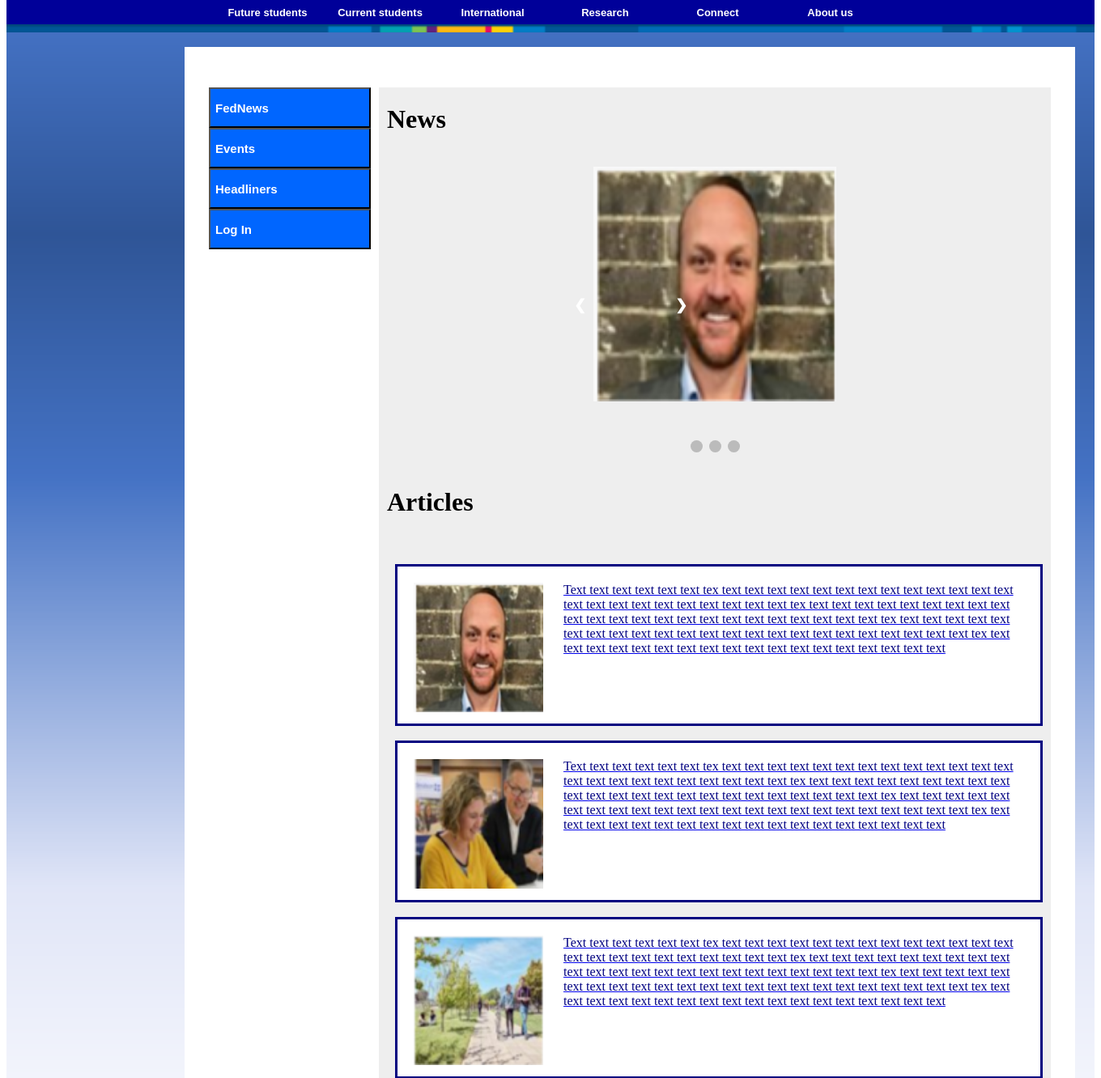
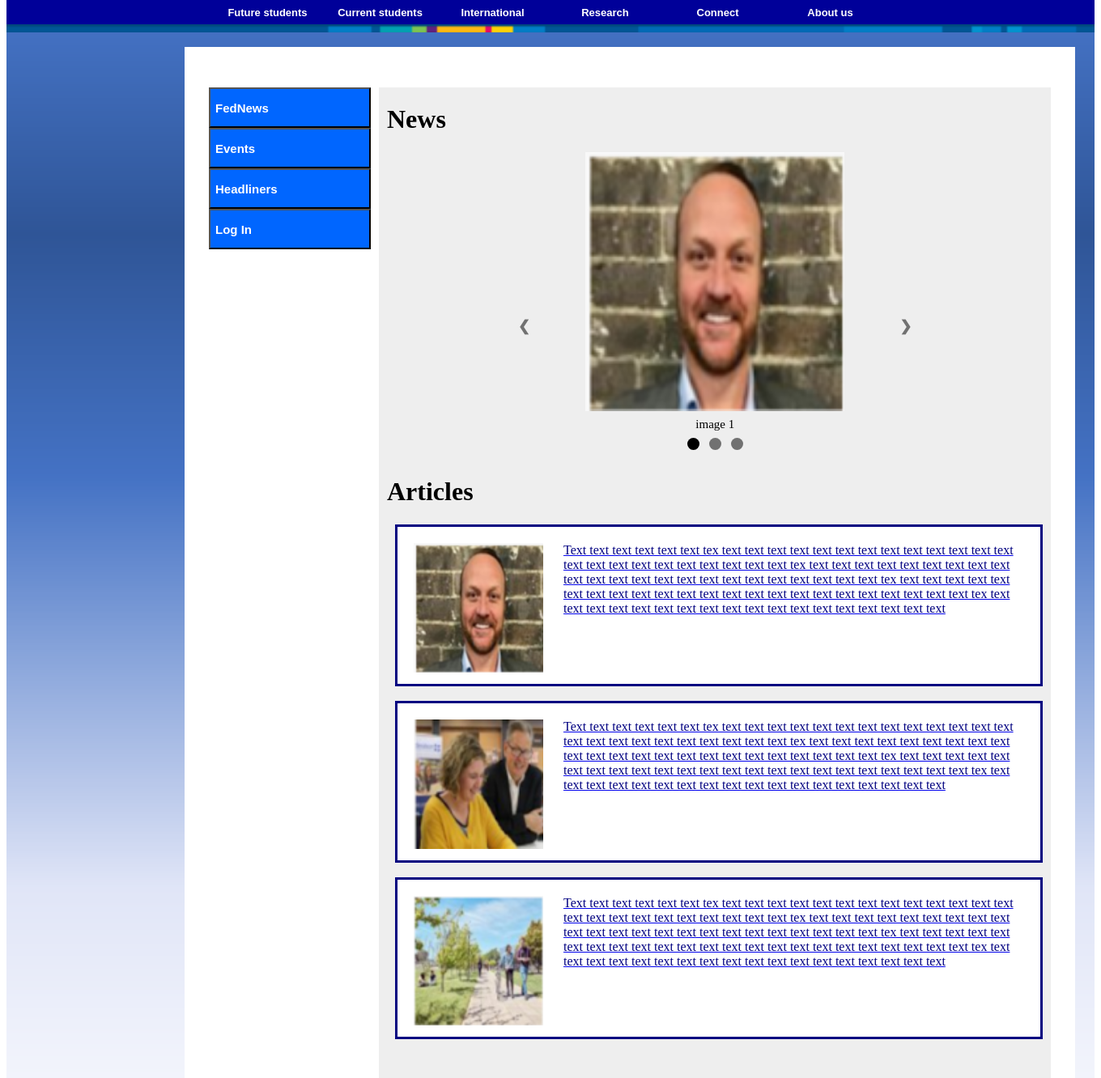
Before and after one commit to ITECH3208andITECH3209feduni/capstoneproject-2019-fednewsteam, a PHP site: page / in a window 1360 px wide. Shown: the part 108-1440 px from the top of the page at 81% size. Run offline with PHP 8.4, Linux system fonts and the light colour scheme.

Commit message:
CSS/HTML updates for index.php slideshow
- doesn't break...

```diff
--- a/code/CSS/slideshow.css
+++ b/code/CSS/slideshow.css
@@ -1,37 +1,36 @@
 * {box-sizing:border-box}
 
 .slideshow-container {
-  width: 310px;
+  display: inline-block;
   height: 320px;
-  margin-left: 260px;
-  margin-right:280px;
 }
 
 .mySlides {
-  margin-left:0;
   display: none;
 }
 
 .prev, .next {
+  display: inline;
+  vertical-align: 120px;
   cursor: pointer;
-  position: absolute;
-  top: 60%;
   width: 5px;
-  margin-top: -22px;
-  padding: 16px;
-  color: white;
+  margin: 48px;
+  padding: 16px 16px 16px 16px;
+  color: #717171;
   font-weight: bold;
   font-size: 18px;
   transition: 0.6s ease;
-  border-radius: 0 3px 3px 0;
-  margin-left:-190px;
   user-select: none;
+  top: 170px;
+}
+
+.prev {
+  border-radius:  3px 0 0 3px ;
 }
 
 .next {
-  right: 0;
-  border-radius: 3px 0 0 3px;
-  Margin-right:510px;
+  border-radius: 0 3px 3px 0;
+
 }
 
 .prev:hover, .next:hover {
@@ -39,36 +38,25 @@
 }
 
 .text {
-  color: #f2f2f2;
+  color: #000000;
   font-size: 15px;
   padding: 8px 12px;
-  position: absolute;
-  bottom: 8px;
   width: 100%;
-  text-align: center;
-}
-
-.numbertext {
-  color: #f2f2f2;
-  font-size: 12px;
-  padding: 8px 12px;
-  position: absolute;
-  top: 0;
 }
 
 .dot {
   cursor: pointer;
   height: 15px;
   width: 15px;
-  margin: 0 2px;
-  background-color: #bbb;
+  margin: 8px 4px;
+  background-color: #717171;
   border-radius: 50%;
   display: inline-block;
   transition: background-color 0.6s ease;
 }
 
 .active, .dot:hover {
-  background-color: #717171;
+  background-color: #000000;
 }
 
 .fade {
--- a/code/index.php
+++ b/code/index.php
@@ -1,4 +1,4 @@
-<?php require_once 'imports/permission_levels/public.php'?>
+<?php require_once 'imports/permission_levels/public.php' ?>
 
 <html lang="en">
 <head>
@@ -17,43 +17,32 @@
       <?php require_once 'navbar_secondary.php'; ?>
     <div id="body">
       <h1>News</h1>
-      <br>
-      <center>
+      <div style="text-align: center;">
+        <a class="prev" onclick="plusSlides(-1)">&#10094; </a>
         <div class="slideshow-container">
           <div class="mySlides fade">
-            <div class="numbertext"></div>
-            <img src="CSS/Images/img1.png" style="width:300px""Height:300px">
-            <div class="text"></div>
+            <img src="CSS/Images/img1.png" style="width: 320px; height:320px">
+            <div class="text">image 1</div>
           </div>
-
           <div class="mySlides fade">
-            <div class="numbertext"></div>
-            <img src="CSS/Images/img2.png" style="width:300px""height:300px">
-            <div class="text"></div>
+            <img src="CSS/Images/img2.png" style="width: 320px; height:320px">
+            <div class="text">image 2</div>
           </div>
-
           <div class="mySlides fade">
-            <div class="numbertext"></div>
-            <img src="CSS/Images/img3.png" style="width:300px""height:300px">
-            <div class="text"></div>
+            <img src="CSS/Images/img3.png" style="width: 320px; height:320px">
+            <div class="text">image 3</div>
           </div>
-
-          <a class="prev" onclick="plusSlides(-1)">&#10094;</a>
-          <a class="next" onclick="plusSlides(1)">&#10095;</a>
         </div>
+        <a class="next" onclick="plusSlides(1)">&#10095; </a>
         <!-- This script needs to be run on the DOM after the slideshow-container is declared -->
         <script src="JS/SlideShow.js"></script>
-        <br>
         <div>
-          <span class="dot" onclick="currentSlide(0)"></span>
+          <span class="dot active" onclick="currentSlide(0)"></span>
           <span class="dot" onclick="currentSlide(1)"></span>
           <span class="dot" onclick="currentSlide(2)"></span>
         </div>
-      </center>
-      <br>
+      </div>
       <div id="Article"><h1>Articles</h1></div>
-      <br>
-      <br>
       <a href="HTML/article1.html">
         <div id="sArt1">
           <div id="pic1"></div>
```
